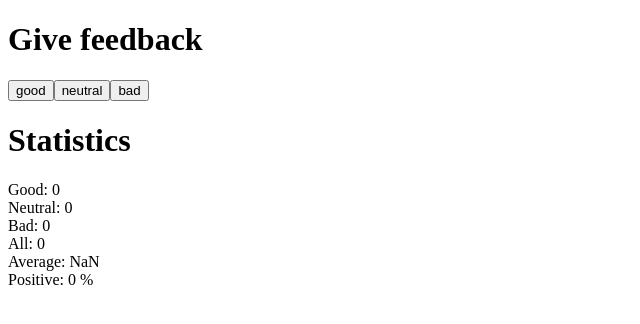
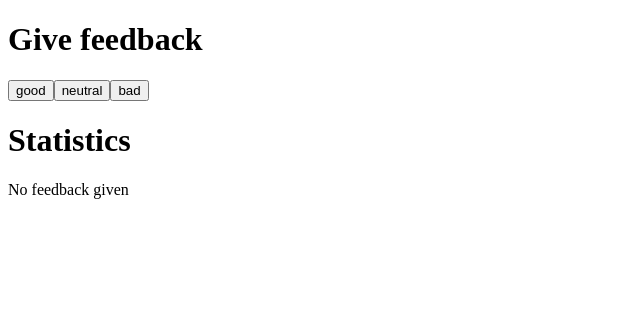
Before and after one commit to aleksimatias/fullstackopen, a React (Create React App) app in the folder part1/unicafe/: page / in a window 1280 px wide. Shown: the top 324 px of the page, without its empty margins (0-640 px from the left). Built offline with nearby package versions, Linux system fonts and the light colour scheme.

Commit message:
tasks 1.8. & 1.9. unicafe step 3 & 4

```diff
--- a/part1/unicafe/src/App.js
+++ b/part1/unicafe/src/App.js
@@ -16,16 +16,23 @@ const Button = ({ handleClick, text }) => {
   );
 };
 
-const Feedback = ({ good, neutral, bad, all, average, positive }) => {
+const Statistics = ({ good, neutral, bad, all, average, positive }) => {
   return (
     <div>
       <h1>Statistics</h1>
+
+      {!all ? (
+        <div>No feedback given</div>
+      ) : (
+        <div>
           <div>Good: {good}</div>
           <div>Neutral: {neutral}</div>
           <div>Bad: {bad}</div>
           <div>All: {all}</div>
           <div>Average: {average}</div>
           <div>Positive: {positive}</div>
+        </div>
+      )}
     </div>
   );
 };
@@ -38,7 +45,7 @@ const App = () => {
 
   const all = good + neutral + bad;
   const positive = (all ? (good * 100) / all : 0) + " %";
-  const average = (good - bad) / all; // returns NaN if no values set
+  const average = (good - bad) / all;
 
   return (
     <div>
@@ -50,7 +57,7 @@ const App = () => {
         <Button handleClick={() => setBad(bad + 1)} text="bad" />
       </div>
 
-      <Feedback
+      <Statistics
         good={good}
         neutral={neutral}
         bad={bad}
```
Lines whose indentation alone changed are shown as unchanged.
